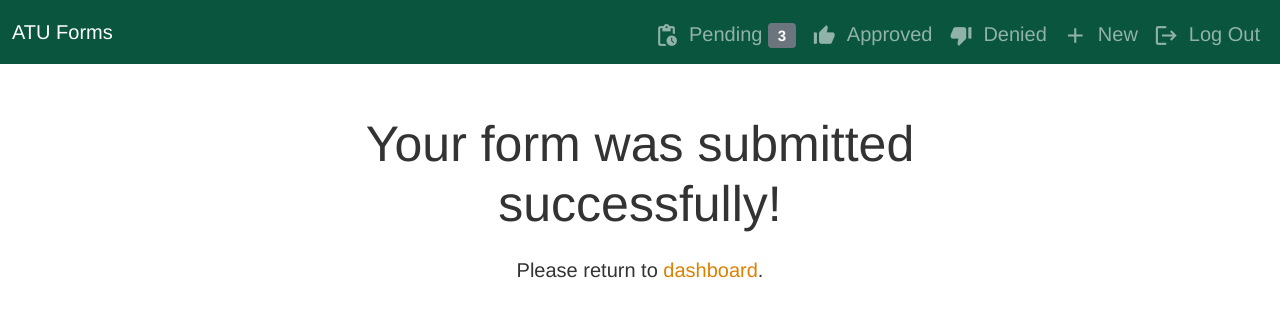
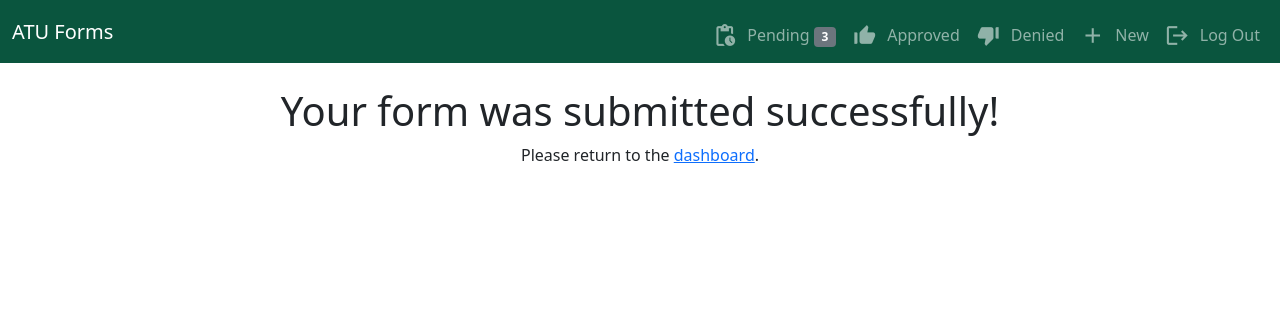
Before and after one commit to DevPuga/CapstoneProject, a Django app: page /success/ in a window 1280 px wide. Shown: the top 317 px of the page. Run offline with Django 3.2, Linux system fonts and the light colour scheme; the visitor is signed in with stand-in values (Sample User, id 1).

Commit message:
Fixed success page styling

```diff
--- a/DeanProject/templates/DeanProject/success.html
+++ b/DeanProject/templates/DeanProject/success.html
@@ -1,21 +1,11 @@
 {% extends "DeanProject/base.html" %}
 
 {% block content %}
-<!doctype html>
-<title>Success !</title>
-<style>
-
-  h1 { padding: 50px; margin-bottom:-25px;  font-size: 50px; }
-  body { ; font: 20px Helvetica, sans-serif; color: #333; }
-  article { display: block; text-align: center; width: 650px; margin: 0 auto; }
-  a { color: #dc8100; text-decoration: none; }
-  a:hover { color: #333; text-decoration: none; }
-</style>
-
-<article>
-    <h1>Your form was submitted successfully! </h1>
-    <div>
-        <p>Please return to <a href="/ ">dashboard</a>.</p>
-    </div>
-</article>
+<title>Success! - ATU Forms</title>
+<div class="container">
+  <div class="text-center my-4">
+      <h1>Your form was submitted successfully!</h1>
+      <p>Please return to the <a href="/ ">dashboard</a>.</p>
+  </div>
+</div>
 {% endblock %}
```
